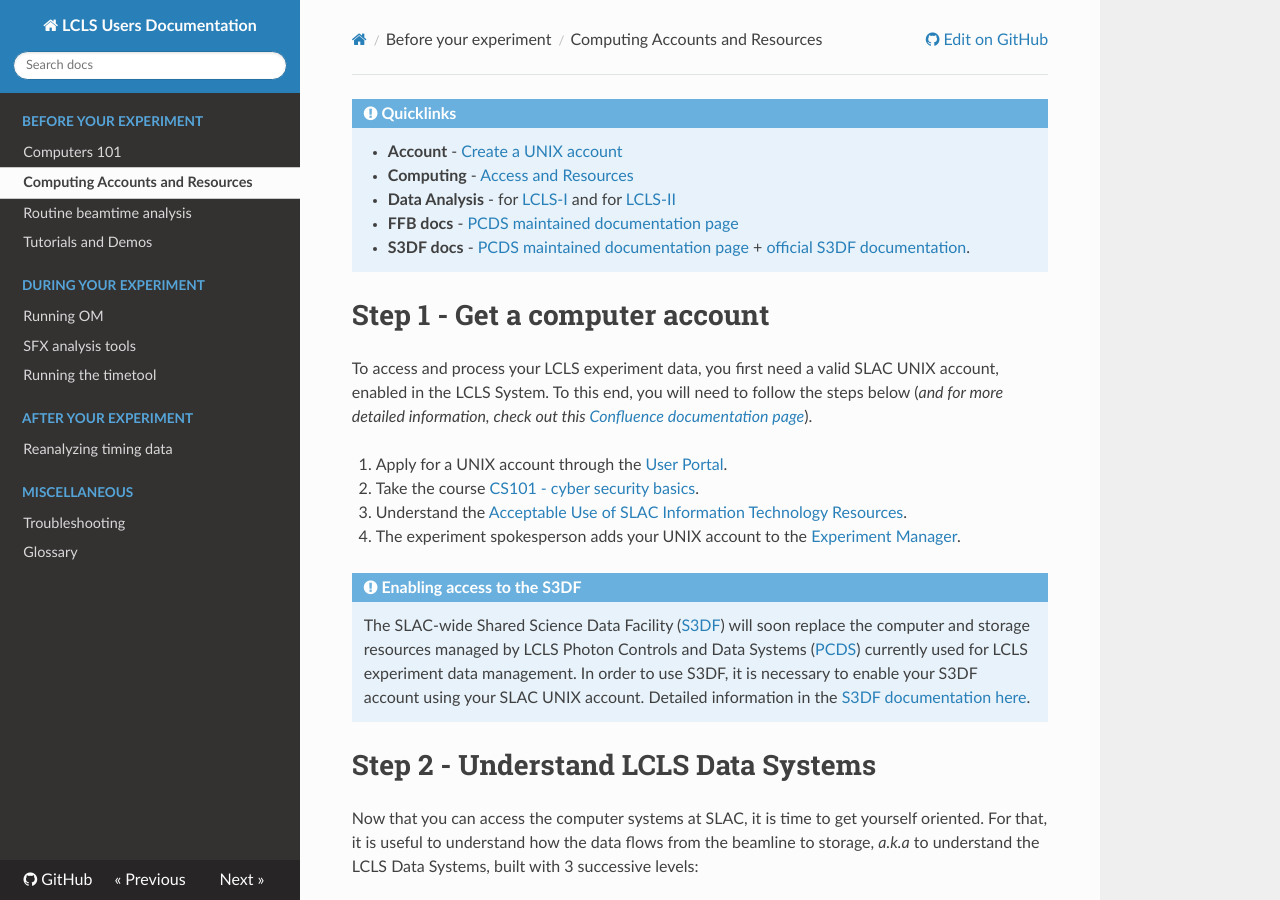
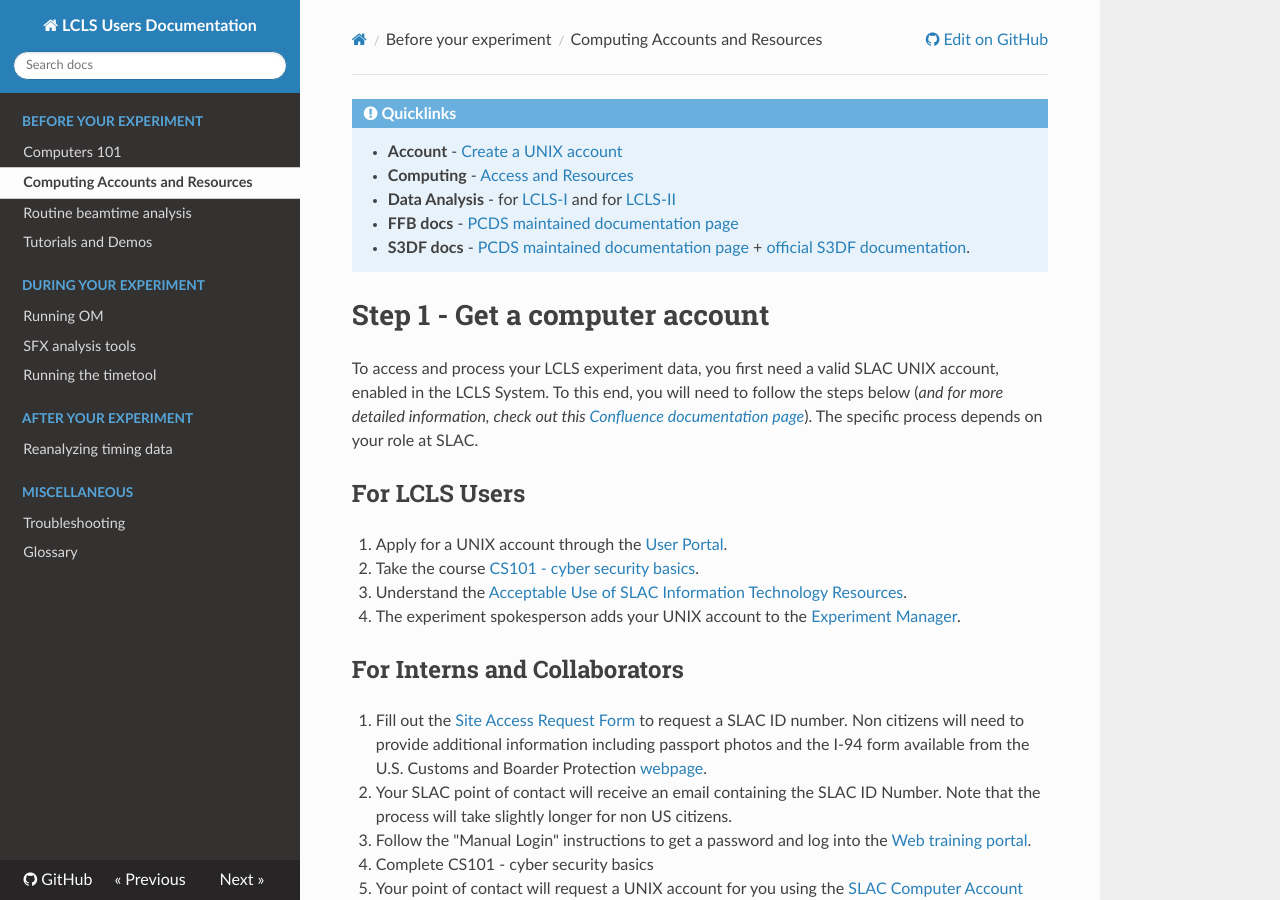
Before and after one commit to lcls-users/lcls-users, an MkDocs documentation site: the page built from docs/before/accounts.md, in a window 1280 px wide and 900 px high. Built offline with MkDocs 1.6.1, drawn with Linux system fonts in a browser that asks for light colours; nearby versions of some CDN libraries; some of the changed text lies outside the part shown.

Commit message:
add onboarding info for collaborators and interns

```diff
--- a/docs/before/accounts.md
+++ b/docs/before/accounts.md
@@ -11,11 +11,23 @@
 
 To access and process your LCLS experiment data, you first need a valid SLAC UNIX account, enabled in the LCLS System.
 To this end, you will need to follow the steps below (*and for more detailed information, check out this [Confluence documentation page][6]*).
+The specific process depends on your role at SLAC.
+
+## For LCLS Users
 
 1. Apply for a UNIX account through the [User Portal](https://userportal.slac.stanford.edu/).
 2. Take the course [CS101 - cyber security basics](http://training.slac.stanford.edu/web-training.asp).
 3. Understand the [Acceptable Use of SLAC Information Technology Resources](https://policies.slac.stanford.edu/policy/acceptable-use-information-technology-resources).
 4. The experiment spokesperson adds your UNIX account to the [Experiment Manager](https://pswww.slac.stanford.edu/lgbk/lgbk/experiments).
+
+## For Interns and Collaborators
+
+1. Fill out the [Site Access Request Form](https://erp-hprdext.erp.slac.stanford.edu/psc/hprdext/EMPLOYEE/HRMS/c/SL_DOE_FACT.SL_DOE_FACTS_USER.GBL?source=POI) to request a SLAC ID number. Non citizens will need to provide additional information including passport photos and the I-94 form available from the U.S. Customs and Boarder Protection [webpage](https://i94.cbp.dhs.gov/recent-search).
+2. Your SLAC point of contact will receive an email containing the SLAC ID Number. Note that the process will take slightly longer for non US citizens.
+3. Follow the "Manual Login" instructions to get a password and log into the [Web training portal](https://slactraining.slac.stanford.edu/web-training-portal-0).
+4. Complete CS101 - cyber security basics
+5. Your point of contact will request a UNIX account for you using the [SLAC Computer Account Request form](https://slacprod.servicenowservices.com/it_services?id=sc_cat_item&sys_id=17176b676ff12100aae0c6012e3ee4f7&sysparm_category=d65827c46fd921009c4235af1e3ee434). More info can be found about the process [here](https://it.slac.stanford.edu/support/KB0010082).
+
 
 !!! note "Enabling access to the S3DF"
     The SLAC-wide Shared Science Data Facility ([S3DF](https://lcls-users.readthedocs.io/en/latest/glossary/#s3df)) will soon replace the computer and storage resources managed by LCLS Photon Controls and Data Systems ([PCDS](https://lcls-users.readthedocs.io/en/latest/glossary/#pcds)) currently used for LCLS experiment data management.
```
